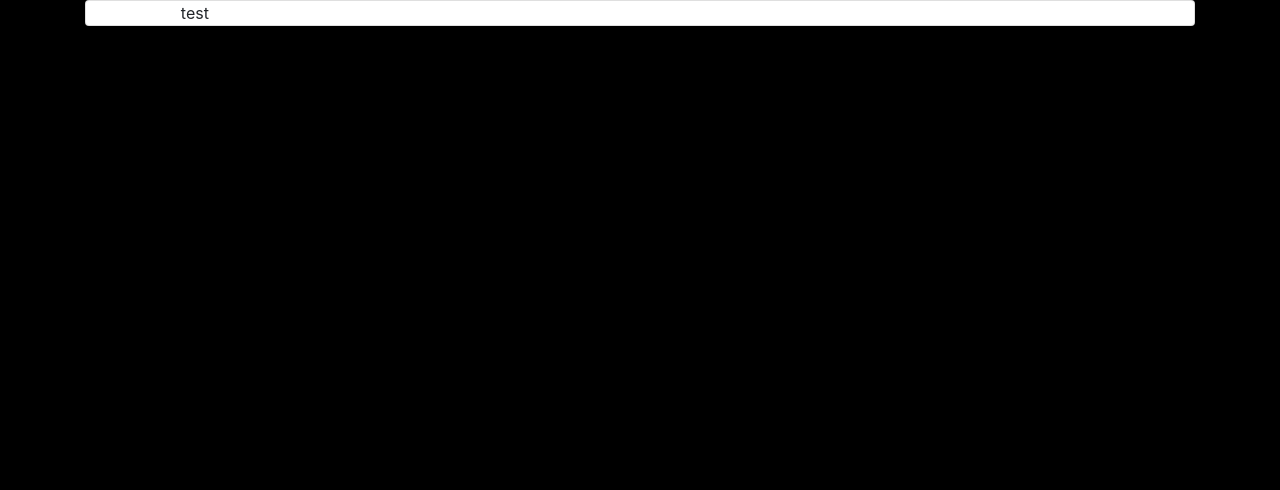
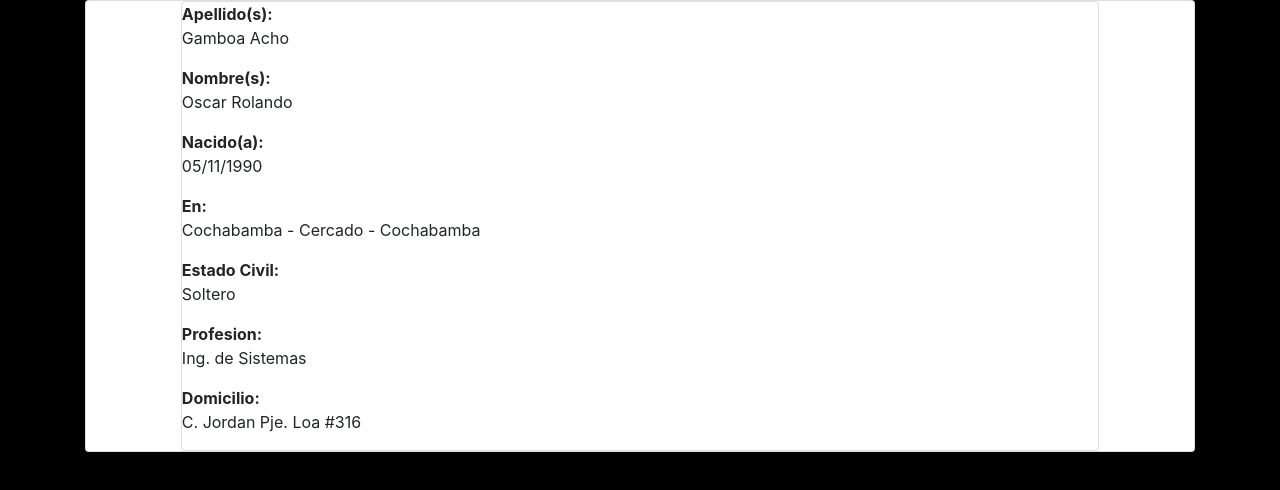
Before and after one commit to 05K4R1N/identity-app, a React (Create React App) app: page / in a window 1280 px wide. Shown: the top 490 px of the page. Built offline with nearby package versions, Linux system fonts and the light colour scheme.

Commit message:
[A] Fixing problem with styles

```diff
--- a/src/components/Profile/Profile.js
+++ b/src/components/Profile/Profile.js
@@ -1,6 +1,8 @@
 import React, { useState } from 'react';
+import { Row, Col } from 'react-bootstrap';
+
 import Card from '../UI/Card/Card';
-import { Row, Col } from 'react-bootstrap';
+import ProfileData from './ProfileData';
 
 const PROFILE_DATA = [
     {
@@ -39,7 +41,7 @@ const Profile = (props) => {
         <Card className="profile">
             <Row className="justify-content-md-center">
                 <Col xs lg="10">
-                    test
+                    <ProfileData data = {dataProfile}/>
                 </Col>
             </Row>
         </Card>
--- /dev/null
+++ b/src/components/Profile/ProfileData.js
@@ -0,0 +1,22 @@
+import React from 'react';
+
+import Card from '../UI/Card/Card';
+
+const ProfileData = (props) => {
+    const information = props.data;
+    let identityData = information.map((info) => {
+        return (
+            <div>
+                <strong>{info.label}:</strong>
+                <p>{info.value}</p>
+            </div>
+        );
+    })
+    return(
+        <Card>
+          {identityData}
+        </Card>
+    )
+}
+
+export default ProfileData;
```
